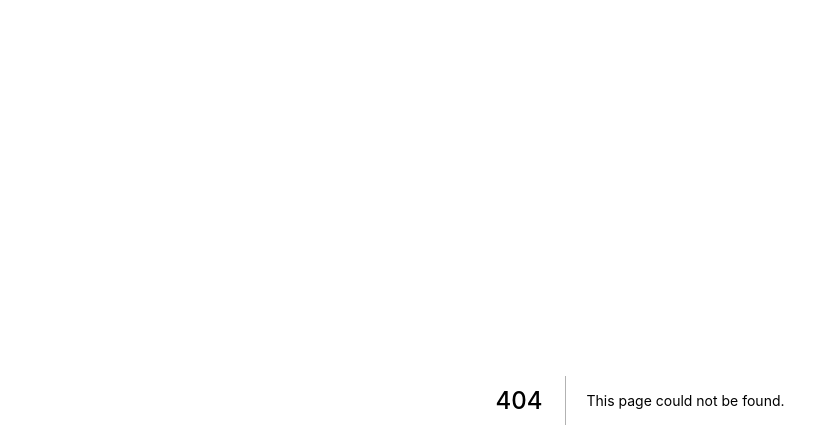
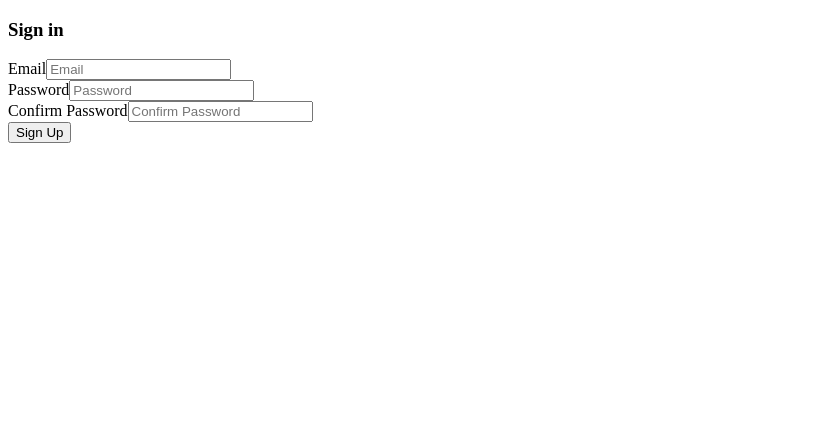
Before and after one commit to nikolasnorth/ecommerce, a Next.js app in the folder frontend/: page /signup in a window 1280 px wide. Before the commit this address had no page. Shown: the top 448 px of the page, without its empty margins (0-839 px from the left). Built offline with nearby package versions, Linux system fonts and the light colour scheme.

Commit message:
create sign up page

```diff
--- a/frontend/pages/signin.tsx
+++ b/frontend/pages/signin.tsx
@@ -21,7 +21,7 @@ export default function SignInPage() {
                autoComplete="current-password" placeholder="Password" required
         />
         <br/>
-        <button type="submit">Sign Up</button>
+        <button type="submit">Sign In</button>
       </form>
     </div>
   );
--- /dev/null
+++ b/frontend/pages/signup.tsx
@@ -0,0 +1,33 @@
+import { ChangeEvent } from "react";
+
+export default function SignUpPage() {
+
+  async function signUpUser(event: ChangeEvent<HTMLFormElement>) {
+    event.preventDefault();
+    if (!event.target["email"] || !event.target["password"] || !event.target["confirmPassword"]) {
+      alert("All fields are required.");
+    }
+  }
+
+  return (
+    <div className="min-h-screen flex flex-col">
+      <h3>Sign in</h3>
+      <form onSubmit={signUpUser}>
+        <label htmlFor="email" className="hidden">Email</label>
+        <input type="email" id="email" name="email" autoComplete="email" placeholder="Email" required/>
+        <br/>
+        <label htmlFor="password" className="hidden">Password</label>
+        <input type="password" id="password" name="password"
+               autoComplete="new-password" placeholder="Password" required
+        />
+        <br/>
+        <label htmlFor="confirm-password" className="hidden">Confirm Password</label>
+        <input type="password" id="confirm-password" name="confirmPassword"
+               autoComplete="new-password" placeholder="Confirm Password" required
+        />
+        <br/>
+        <button type="submit">Sign Up</button>
+      </form>
+    </div>
+  );
+}
```
